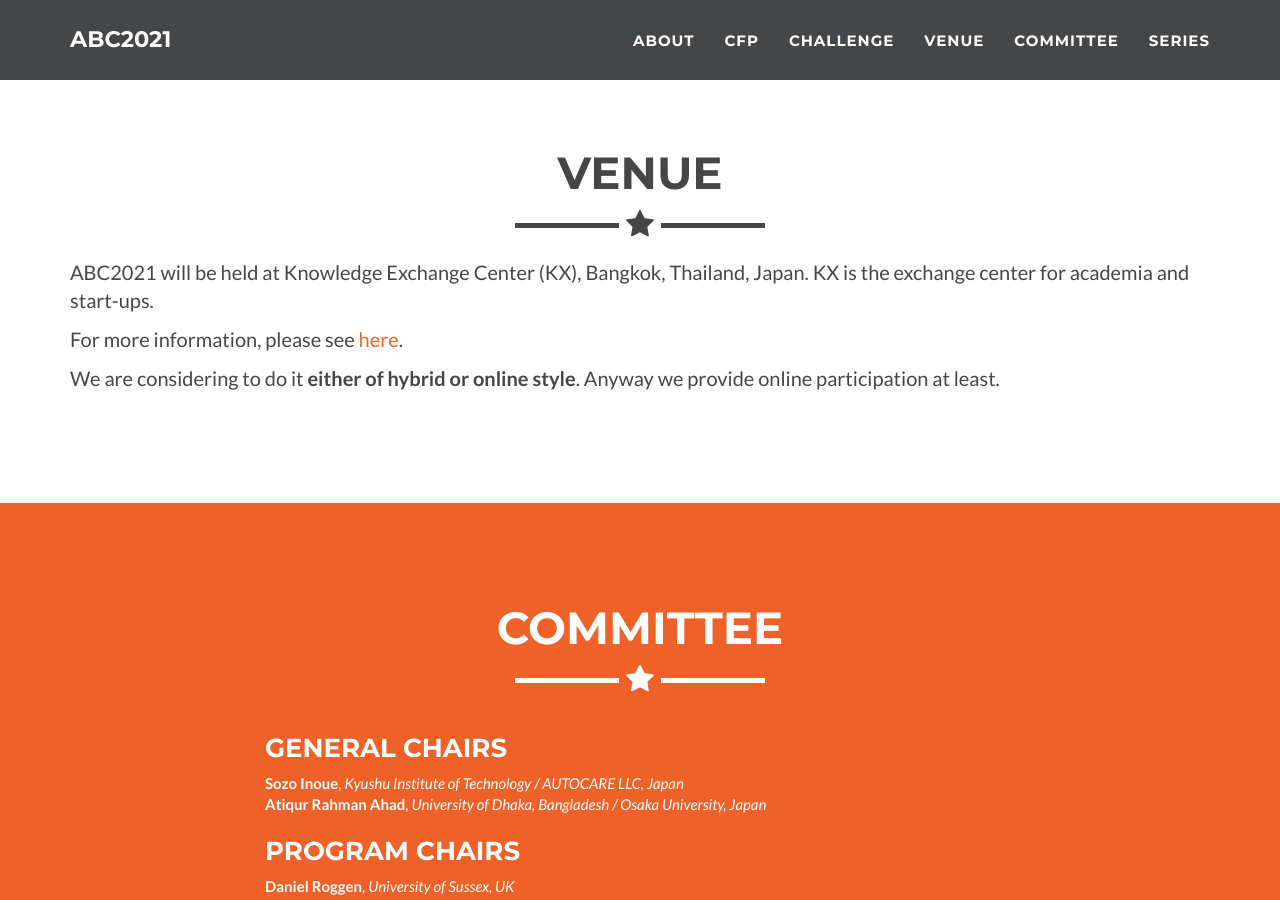
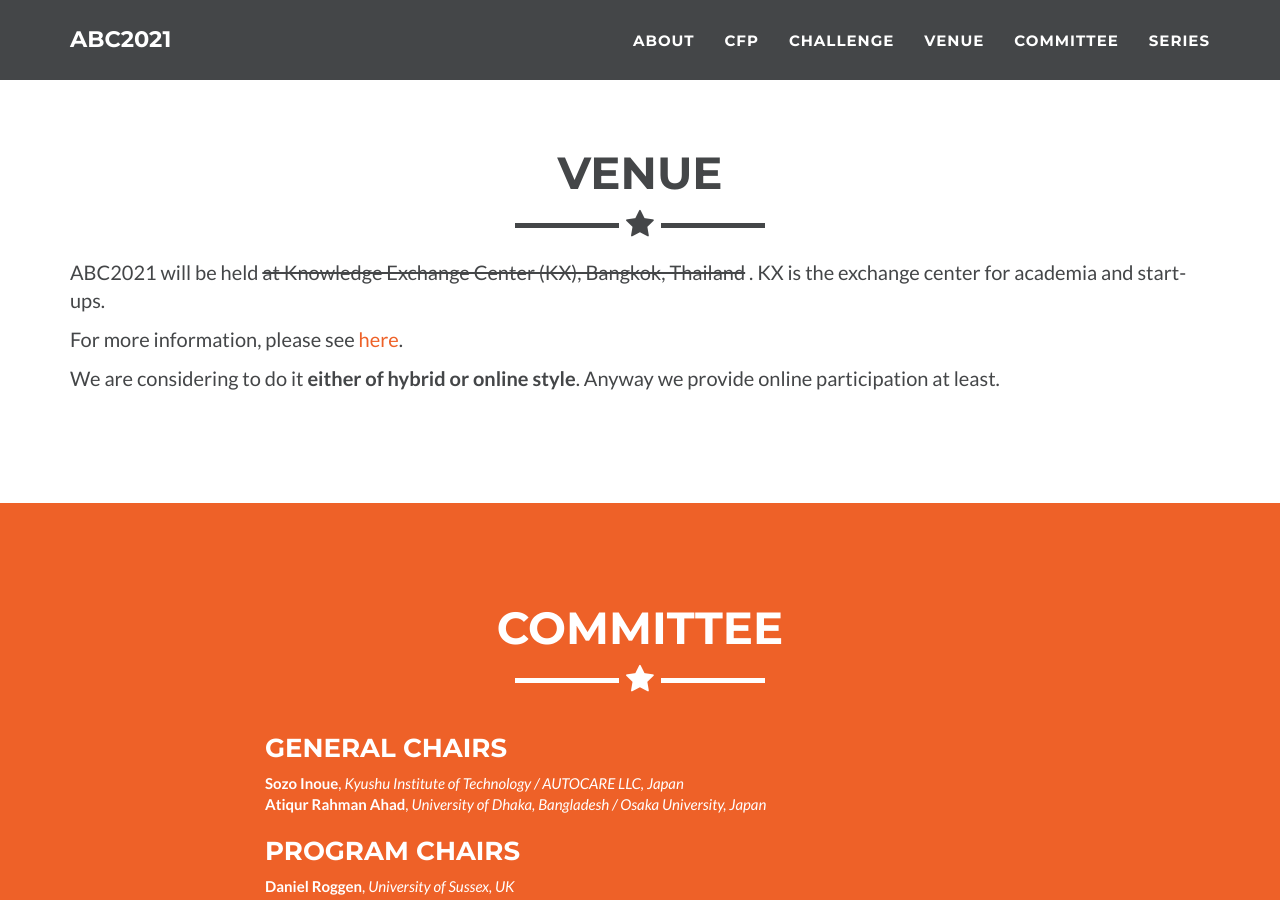
Before and after one commit to abc-research/abc-research.github.io, a Jekyll site: the page built from index.html, in a window 1280 px wide and 900 px high, scrolled down 3199 px. Built offline with Jekyll 4.4.1, drawn with Linux system fonts in a browser that asks for light colours.

Commit message:
Update _config.yml

```diff
--- a/_config.yml
+++ b/_config.yml
@@ -283,7 +283,7 @@ cfp:
   template_url: https://ja.overleaf.com/latex/templates/template-for-authors-to-a-springer-contributed-volume/bbfkkmdbdtcy
 
 venue:
-  - text: ABC2021 will be held at Knowledge Exchange Center (KX), Bangkok, Thailand, Japan. KX is the exchange center for academia and start-ups.
+  - text: ABC2021 will be held <strike>at Knowledge Exchange Center (KX), Bangkok, Thailand</strike> . KX is the exchange center for academia and start-ups.
   - text: For more information, please see <a href="https://www.kxinnovation.com/en">here</a>.
   - text: We are considering to do it <b>either of hybrid or online style</b>. Anyway we provide online participation at least.
 #  - text: <div class="movie-wrap"><iframe width="700" height="485" src="https://www.youtube.com/embed/8ZYPX7xI7ZE?list=PLP-mfYAs9cGw5kQfBfNCKbralx3a5xSoi" frameborder="0" allow="accelerometer; autoplay; encrypted-media; gyroscope; picture-in-picture" allowfullscreen></iframe></div>
```
